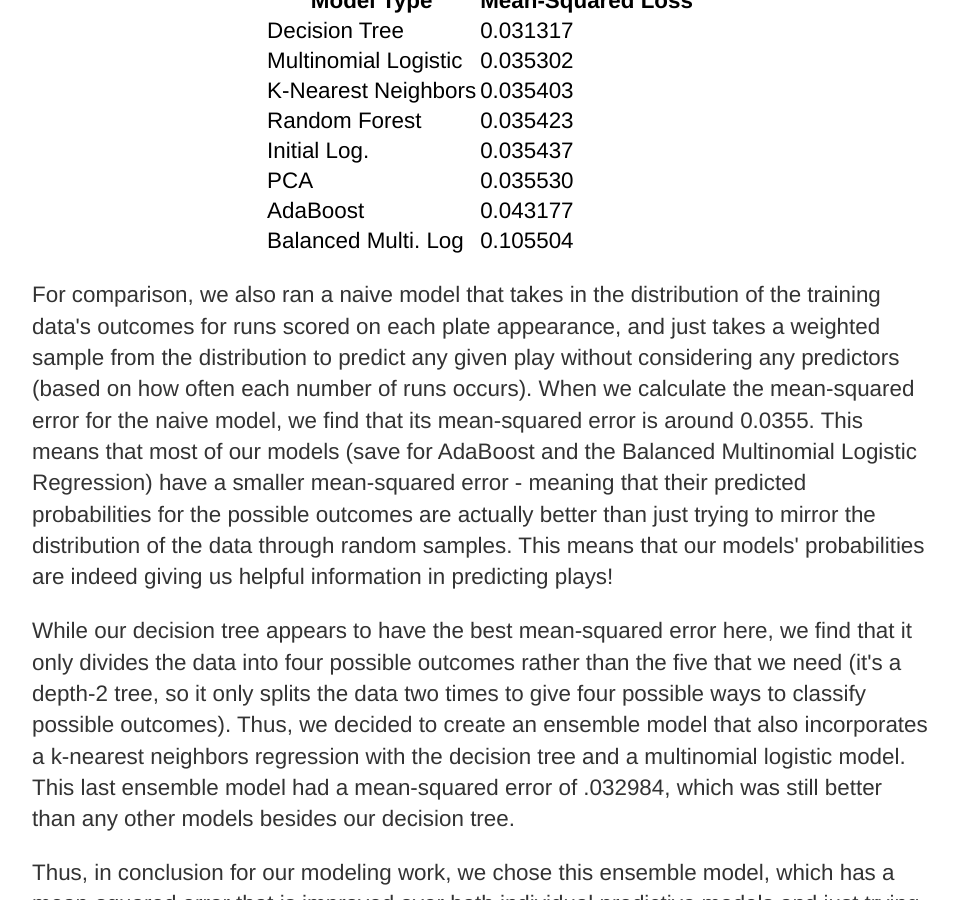
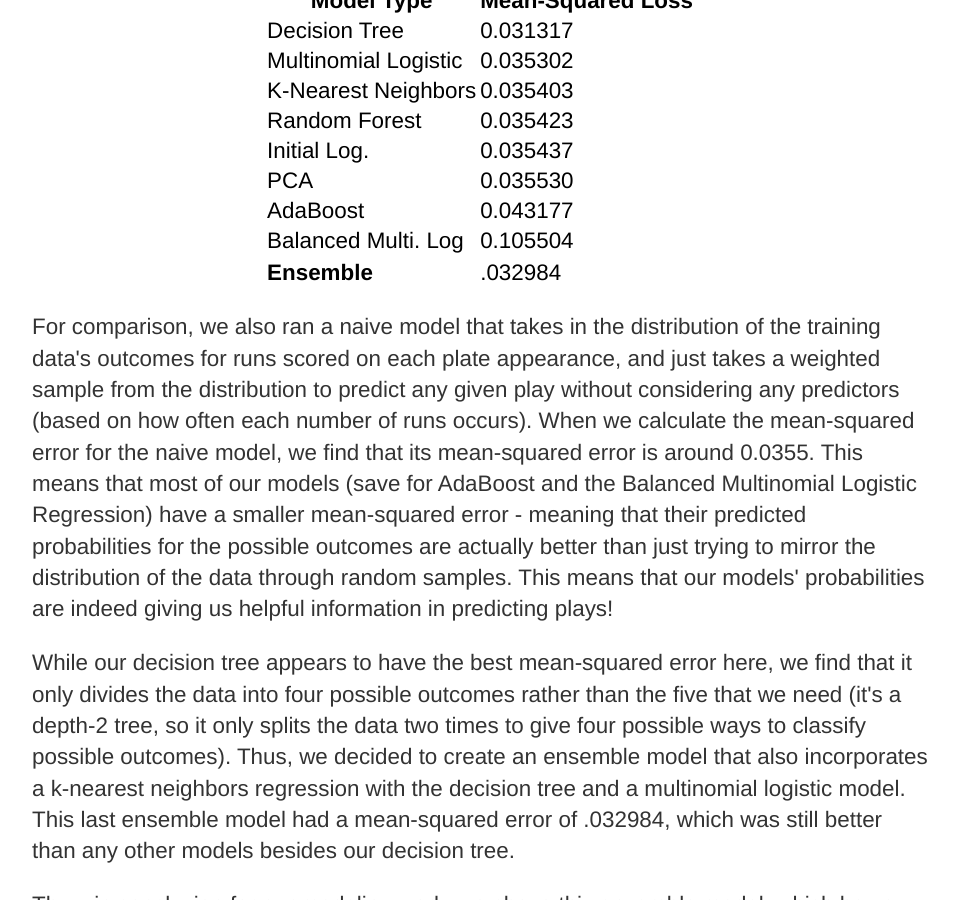
Before and after one commit to handypark/handypark.github.io, a Jekyll site: the page built from methodology.html, in a window 1280 px wide and 900 px high, scrolled down 3039 px. Shown: the whole window, without its empty margins (160-1118 px from the left). Built offline with Jekyll 4.4.1, drawn with Linux system fonts in a browser that asks for light colours.

Commit message:
Update methodology.html

```diff
--- a/methodology.html
+++ b/methodology.html
@@ -138,6 +138,11 @@ title: Methodology
     		<td>Balanced Multi. Log</td>
     		<td>0.105504</td>
   		</tr>
+		<tr></tr>
+		<tr>
+		<td><strong>Ensemble</strong></td>
+		<td>.032984</td>
+		</tr>
 	</table>
 	<p>
 		For comparison, we also ran a naive model that takes in the distribution of the training data's outcomes for runs scored
```
